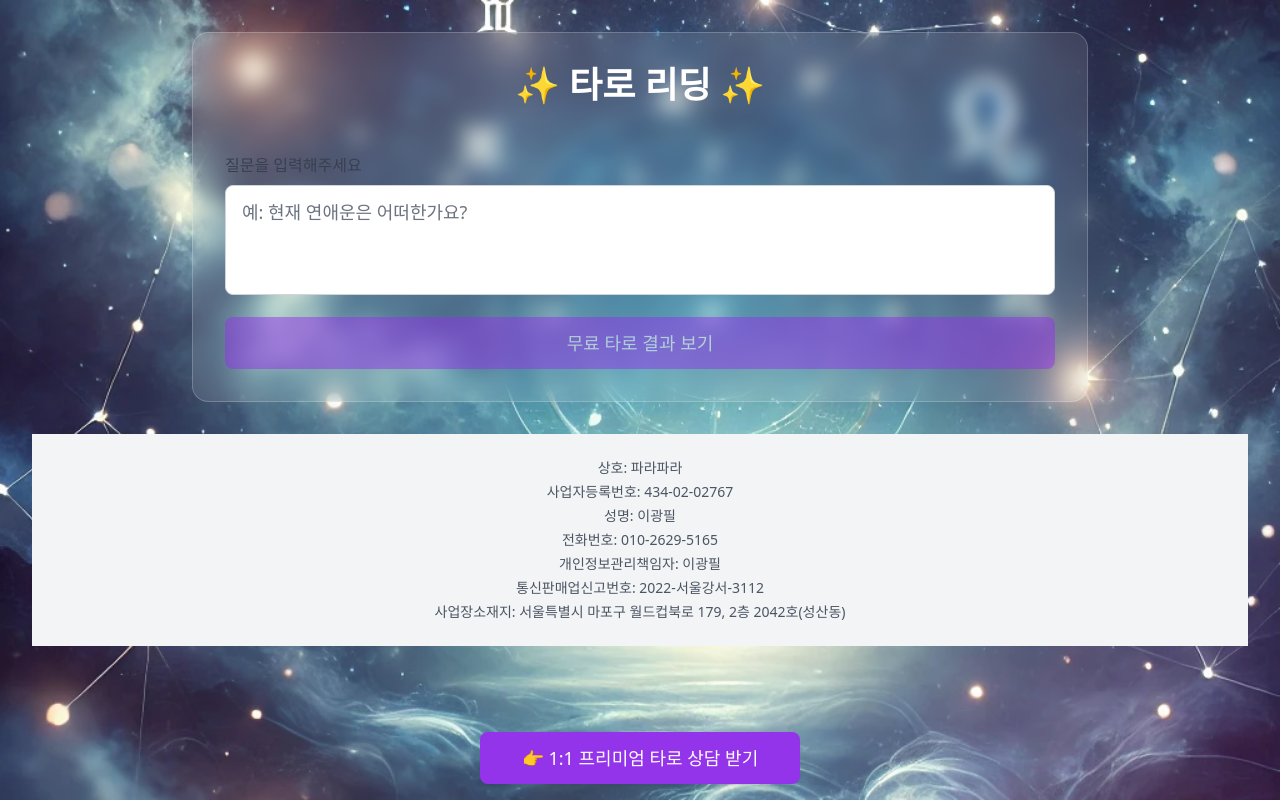
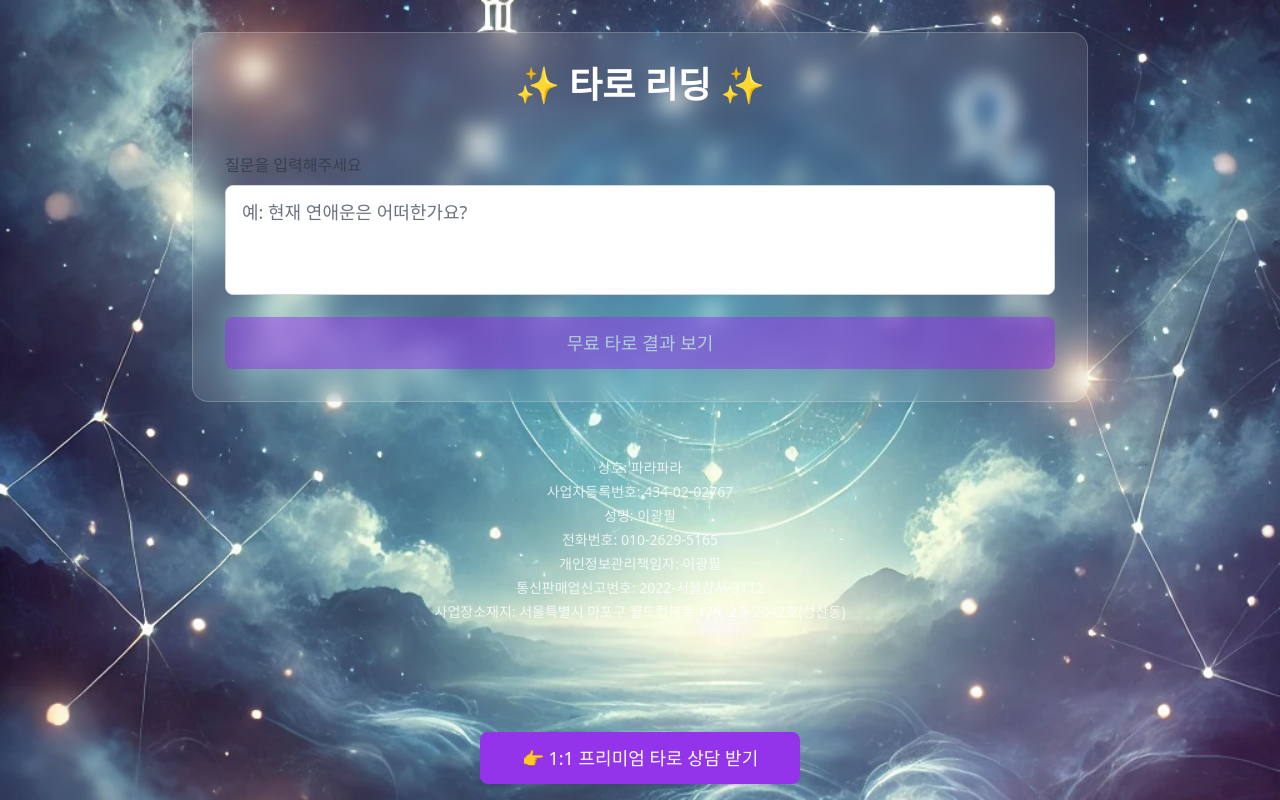
Before and after one commit to leekwangpil/-tarot-web-public, a Next.js app: page / in a window 1280 px wide. Built offline with nearby package versions, Linux system fonts and the light colour scheme.

Commit message:
style: 푸터 디자인 개선 - 반투명 효과 적용

```diff
--- a/app/page.tsx
+++ b/app/page.tsx
@@ -168,8 +168,8 @@ export default function Home() {
         </a>
       </div>
 
-      <footer className="w-full bg-gray-100 py-6 mt-8 mb-20">
-        <div className="max-w-4xl mx-auto px-4 text-center text-gray-600 text-xs sm:text-sm">
+      <footer className="w-full py-6 mt-8 mb-20">
+        <div className="max-w-4xl mx-auto px-4 text-center text-white/80 text-xs sm:text-sm">
           <div className="space-y-1">
             <p>상호: 파라파라</p>
             <p>사업자등록번호: 434-02-02767</p>
```
Also changed, not shown: 2 other files (tests, documents, lock files or other folders).
